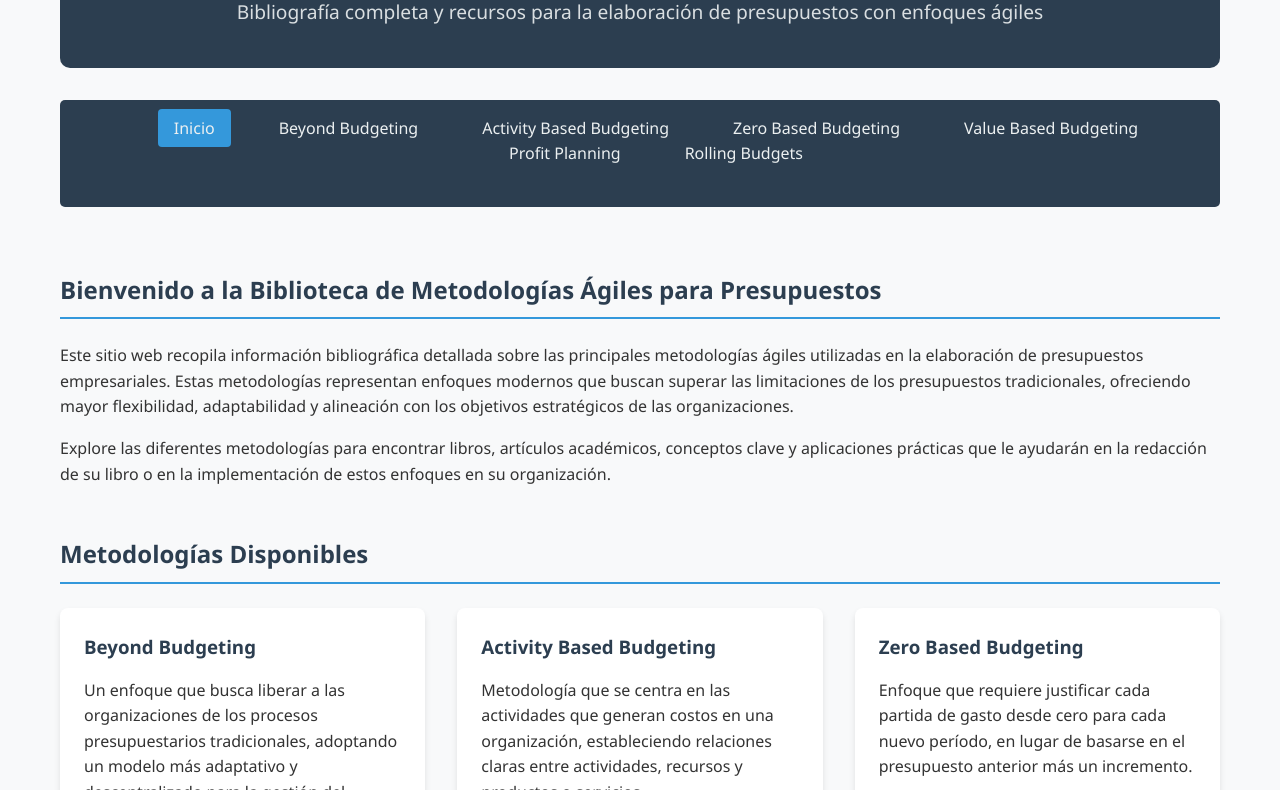
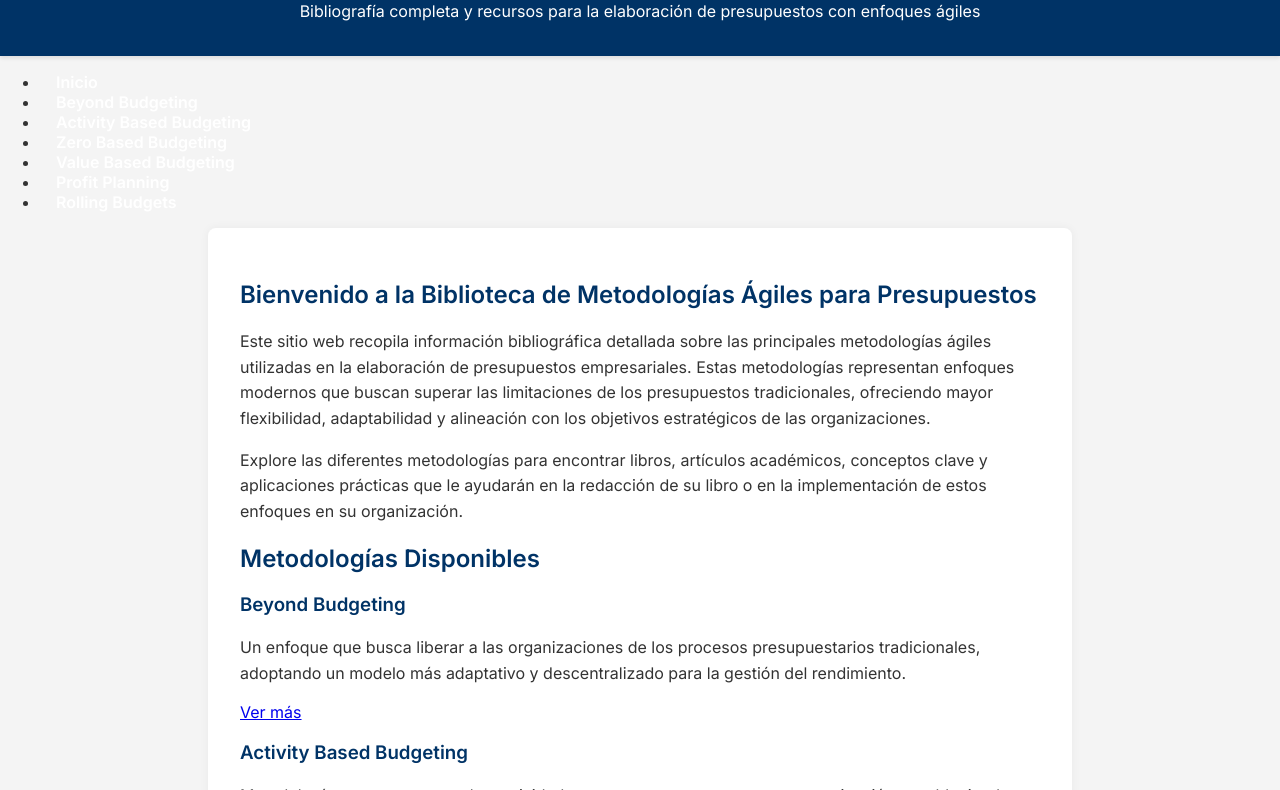
Before and after one commit to Tonymaterazzi23/agile-budgeting-methodologies, a plain HTML site: page index.html in a window 1280 px wide. Shown: the part 99-889 px from the top of the page. Drawn offline with Linux system fonts and the light colour scheme.

Commit message:
Actualización de estilos para adaptarlo a Tigalia

```diff
--- a/css/styles.css
+++ b/css/styles.css
@@ -1,236 +1,51 @@
-/* Estilos generales para el sitio web de Metodologías Ágiles para Presupuestos */
+@import url('https://fonts.googleapis.com/css2?family=Inter:wght@400;600&display=swap');
 
-:root {
-  --primary-color: #2c3e50;
-  --secondary-color: #3498db;
-  --accent-color: #e74c3c;
-  --background-color: #f8f9fa;
-  --text-color: #333;
-  --link-color: #2980b9;
-  --link-hover-color: #1a5276;
-  --header-bg: #2c3e50;
-  --header-text: #ecf0f1;
-  --footer-bg: #34495e;
-  --footer-text: #ecf0f1;
-  --card-bg: #fff;
-  --card-shadow: 0 4px 6px rgba(0, 0, 0, 0.1);
-}
-
-* {
+body {
+  font-family: 'Inter', sans-serif;
+  background-color: #f4f4f4;
+  color: #333;
   margin: 0;
   padding: 0;
-  box-sizing: border-box;
-}
-
-body {
-  font-family: 'Segoe UI', Tahoma, Geneva, Verdana, sans-serif;
-  line-height: 1.6;
-  color: var(--text-color);
-  background-color: var(--background-color);
-  max-width: 1200px;
-  margin: 0 auto;
-  padding: 0 20px;
 }
 
 header {
-  background-color: var(--header-bg);
-  color: var(--header-text);
-  padding: 1.5rem 0;
+  background-color: #003366;
+  color: white;
+  padding: 1rem 2rem;
   text-align: center;
-  margin-bottom: 2rem;
-  border-radius: 0 0 10px 10px;
-}
-
-header h1 {
-  font-size: 2.5rem;
-  margin-bottom: 0.5rem;
-}
-
-header p {
-  font-size: 1.2rem;
-  opacity: 0.9;
-}
-
-nav {
-  background-color: var(--primary-color);
-  padding: 1rem 0;
-  margin-bottom: 2rem;
-  border-radius: 5px;
-}
-
-nav ul {
-  display: flex;
-  justify-content: center;
-  list-style: none;
-  flex-wrap: wrap;
-}
-
-nav li {
-  margin: 0 1rem;
+  box-shadow: 0 2px 4px rgba(0,0,0,0.1);
 }
 
 nav a {
-  color: var(--header-text);
+  color: white;
+  margin: 0 1rem;
   text-decoration: none;
-  font-weight: 500;
-  padding: 0.5rem 1rem;
-  border-radius: 4px;
-  transition: background-color 0.3s;
+  font-weight: 600;
 }
 
-nav a:hover, nav a.active {
-  background-color: var(--secondary-color);
+nav a:hover {
+  text-decoration: underline;
 }
 
 main {
-  padding: 2rem 0;
+  padding: 2rem;
+  max-width: 800px;
+  margin: auto;
+  background: white;
+  box-shadow: 0 0 10px rgba(0,0,0,0.05);
+  border-radius: 8px;
 }
 
-section {
-  margin-bottom: 3rem;
-}
-
-h2 {
-  color: var(--primary-color);
-  margin-bottom: 1.5rem;
-  padding-bottom: 0.5rem;
-  border-bottom: 2px solid var(--secondary-color);
-}
-
-h3 {
-  color: var(--secondary-color);
-  margin: 1.5rem 0 1rem;
-}
-
-h4 {
-  color: var(--primary-color);
-  margin: 1.2rem 0 0.8rem;
+h1, h2, h3 {
+  color: #003366;
 }
 
 p {
-  margin-bottom: 1rem;
-}
-
-a {
-  color: var(--link-color);
-  text-decoration: none;
-  transition: color 0.3s;
-}
-
-a:hover {
-  color: var(--link-hover-color);
-  text-decoration: underline;
-}
-
-ul, ol {
-  margin-left: 2rem;
-  margin-bottom: 1.5rem;
-}
-
-li {
-  margin-bottom: 0.5rem;
-}
-
-.card {
-  background-color: var(--card-bg);
-  border-radius: 8px;
-  padding: 1.5rem;
-  margin-bottom: 2rem;
-  box-shadow: var(--card-shadow);
-}
-
-.card h3 {
-  color: var(--primary-color);
-  margin-top: 0;
-}
-
-.book-item {
-  margin-bottom: 1.5rem;
-  padding-bottom: 1.5rem;
-  border-bottom: 1px solid #eee;
-}
-
-.book-item:last-child {
-  border-bottom: none;
-}
-
-.book-title {
-  font-weight: bold;
-  color: var(--primary-color);
-}
-
-.book-details {
-  margin-top: 0.5rem;
-  font-size: 0.95rem;
-}
-
-.methodology-card {
-  display: flex;
-  flex-direction: column;
-  height: 100%;
-  transition: transform 0.3s;
-}
-
-.methodology-card:hover {
-  transform: translateY(-5px);
-}
-
-.methodology-grid {
-  display: grid;
-  grid-template-columns: repeat(auto-fill, minmax(300px, 1fr));
-  gap: 2rem;
-}
-
-.btn {
-  display: inline-block;
-  background-color: var(--secondary-color);
-  color: white;
-  padding: 0.8rem 1.5rem;
-  border-radius: 4px;
-  text-decoration: none;
-  font-weight: 500;
-  transition: background-color 0.3s;
-  margin-top: 1rem;
-}
-
-.btn:hover {
-  background-color: var(--link-hover-color);
-  text-decoration: none;
+  line-height: 1.6;
 }
 
 footer {
-  background-color: var(--footer-bg);
-  color: var(--footer-text);
   text-align: center;
-  padding: 2rem 0;
-  margin-top: 3rem;
-  border-radius: 10px 10px 0 0;
-}
-
-footer p {
-  margin-bottom: 0.5rem;
-}
-
-/* Responsive */
-@media (max-width: 768px) {
-  header h1 {
-    font-size: 2rem;
-  }
-
-  nav ul {
-    flex-direction: column;
-    align-items: center;
-  }
-
-  nav li {
-    margin: 0.5rem 0;
-  }
-
-  .methodology-grid {
-    grid-template-columns: 1fr;
-  }
-}
-
   padding: 1rem;
   font-size: 0.9rem;
   color: #666;
```
